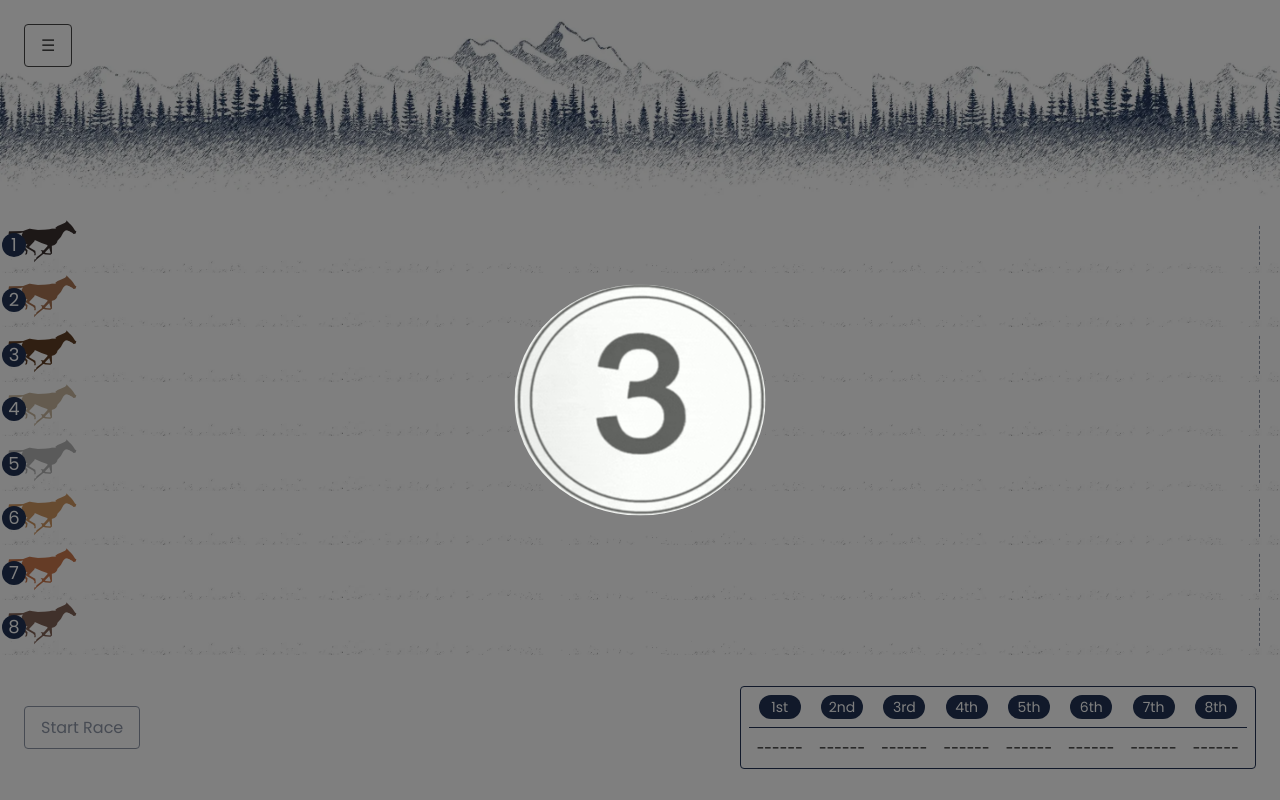
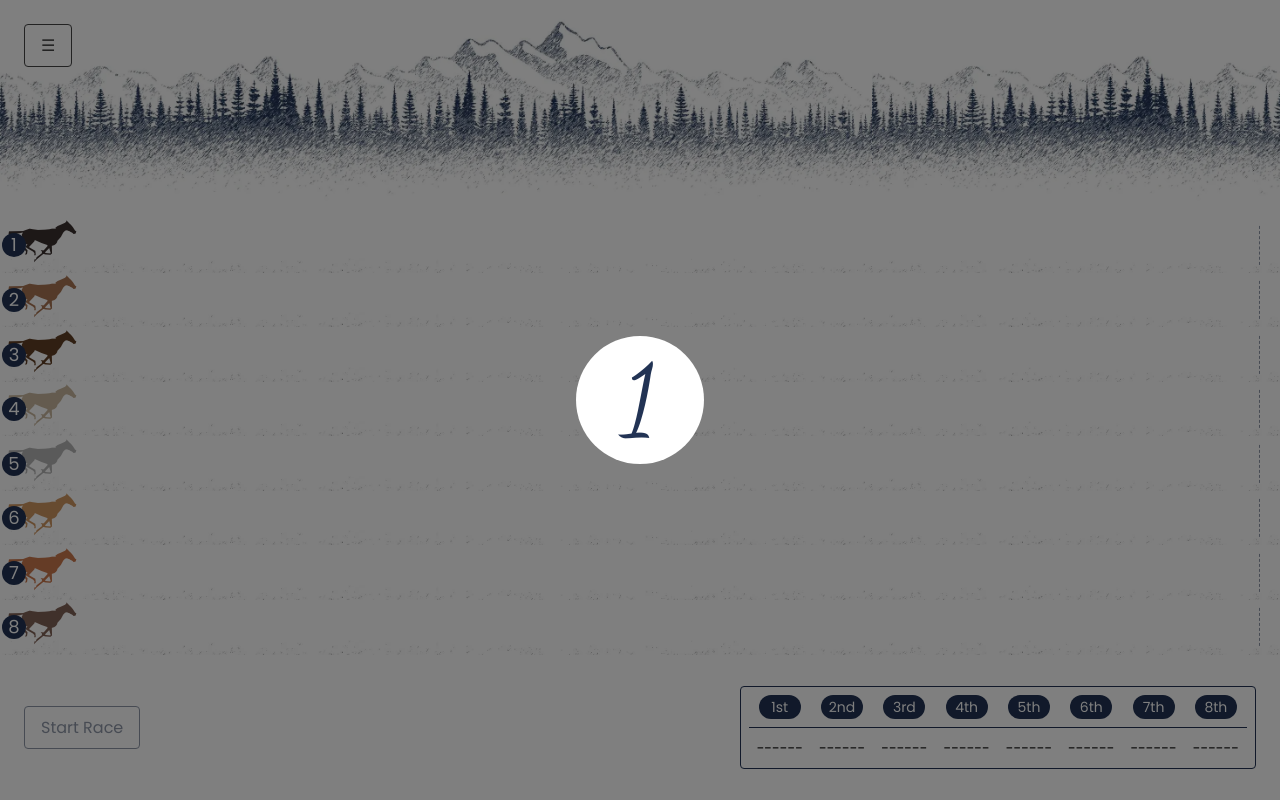
Before and after one commit to kaplanark/horse-race, a Vue app: page /race-track in a window 1280 px wide. Both pictures are taken after a click on the button "Start Race". Built offline with nearby package versions, Linux system fonts and the light colour scheme.

Commit message:
Countdown.vue component updated

```diff
--- a/src/components/Countdown.vue
+++ b/src/components/Countdown.vue
@@ -1,17 +1,32 @@
 <script setup>
-import { computed } from 'vue'
+import { ref, computed, watch } from 'vue'
 import { useRaceStore } from '@stores/use-race';
 
 const raceStore = useRaceStore();
 
-const show = computed(() => raceStore.getCountdown);
+const countdown = ref(3);
+
+const hidden = computed(() => raceStore.getCountdown);
+
+watch(hidden, (value) => {
+	if (value) {
+		const interval = setInterval(() => {
+			countdown.value--;
+			if (countdown.value === 0) {
+				clearInterval(interval);
+				raceStore.setCountdown(false);
+				countdown.value = 3;
+			}
+		}, 1000);
+	}
+});
 </script>
 
 <template>
-	<div class="countdown" v-if="show">
+	<div class="countdown" v-if="hidden">
 		<div class="countdown__overlay"></div>
 		<div class="countdown__content">
-			<img src="@assets/images/countdown.gif" alt="">
+			{{ countdown }}
 		</div>
 	</div>
 </template>
@@ -44,6 +59,12 @@ const show = computed(() => raceStore.getCountdown);
 		justify-content: center;
 		border-radius: 50%;
 		overflow: hidden;
+		background-color: var(--color-white);
+		color: var(--color-primary);
+		height: 128px;
+		width: 128px;
+		font-size: 96px;
+		font-family: var(--font-secondary);
 	}
 }
 </style>
--- a/src/stores/use-race.js
+++ b/src/stores/use-race.js
@@ -105,10 +105,6 @@ export const useRaceStore = defineStore('race', {
 		},
 		setCountdown(countdown) {
 			this.countdown = countdown;
-			const timer = setTimeout(() => {
-				this.countdown = false;
-				clearTimeout(timer);
-			}, 3000);
 		},
 		setLaneLength(laneLength) {
 			this.laneLength = laneLength;
```
Also changed, not shown: src/assets/images/countdown.gif (deleted).
